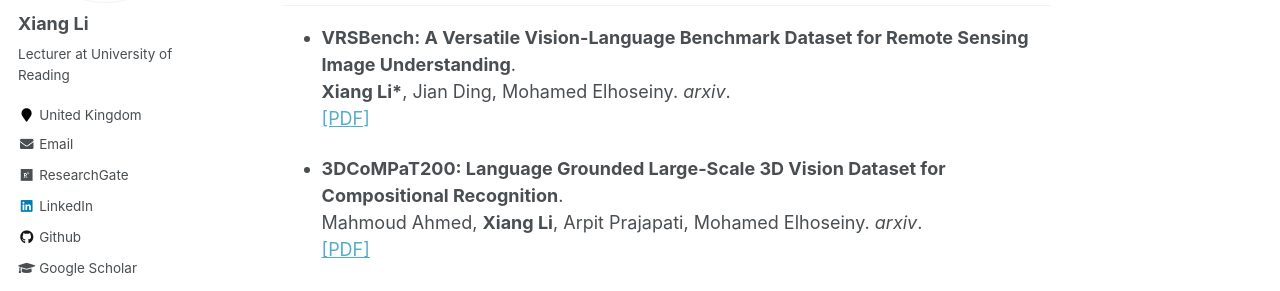
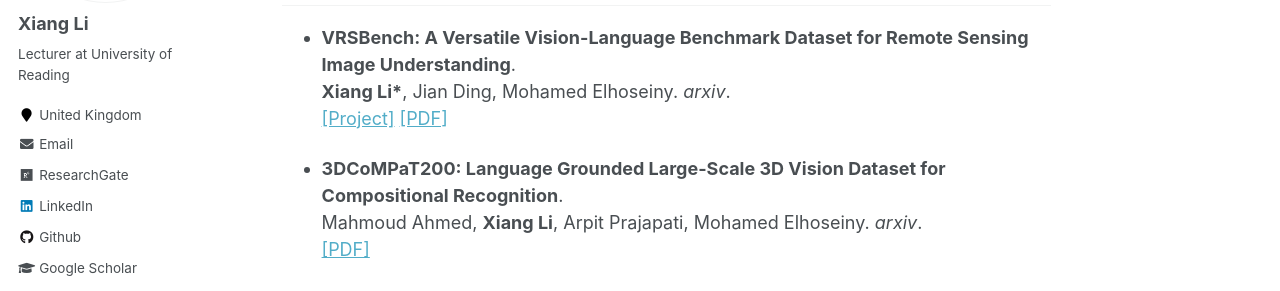
Before and after one commit to lx709/lx709.github.io, a Jekyll site: the page built from _pages/publications.md, in a window 1280 px wide and 900 px high. Shown: the part 290-581 px from the top of the window. Built offline with Jekyll 4.4.1, drawn with Linux system fonts in a browser that asks for light colours; some web fonts are replaced.

Commit message:
Update publications.md

```diff
--- a/_pages/publications.md
+++ b/_pages/publications.md
@@ -11,11 +11,12 @@ author_profile: true
 
 * <b>VRSBench: A Versatile Vision-Language Benchmark Dataset for Remote Sensing Image Understanding</b>. <br>
 <b>Xiang Li*</b>, Jian Ding, Mohamed Elhoseiny. <i>arxiv</i>.<br>
+[[Project]](https://vrsbench.github.io/)
 [[PDF]](https://arxiv.org/abs/2406.12384)
 
 * <b>3DCoMPaT200: Language Grounded Large-Scale 3D Vision Dataset for Compositional Recognition</b>. <br>
 Mahmoud Ahmed, <b>Xiang Li</b>, Arpit Prajapati, Mohamed Elhoseiny. <i>arxiv</i>.<br>
-[[PDF]](https://arxiv.org/abs/2406.12384)
+[[PDF]](https://openreview.net/pdf?id=L4yLhMjCOR)
 
 * <b>Few-shot Oriented Object Detection with Memorable Contrastive Learning in Remote Sensing Images</b>. <br>
 Jiawei Zhou, Wuzhou Li, Yi Cao, Hongtao Cai, <b>Xiang Li*</b>. <i>arxiv</i>.<br>
```
